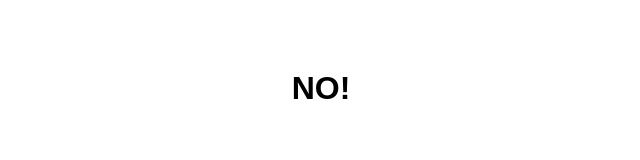
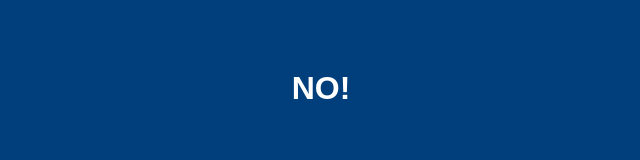
Before and after one commit to jameskoole/wlwt, a plain HTML site: page index.html in a window 1280 px wide. Shown: the whole page, without its empty margins (319-959 px from the left). Drawn offline with Linux system fonts and the light colour scheme.

Commit message:
Update index.html
Added a Leafs blue background.

```diff
--- a/index.html
+++ b/index.html
@@ -3,7 +3,9 @@
   <style>
 
     body {
-      font-family: Arial, Helvetica, sans-serif
+      font-family: Arial, Helvetica, sans-serif;
+      background-color: #003E7C;
+      color: #ffffff;
     }
 
     div.mid {
```
